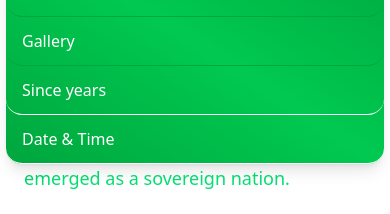
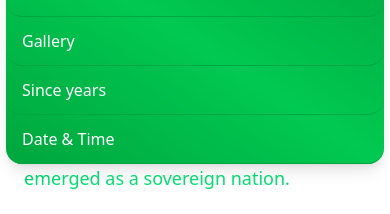
Before and after one commit to TalhaJ30/pakistan-day-project, a React (Vite) app: page / in a window 390 px wide. Both pictures are taken after a click on the button "Toggle mobile menu". Shown: the part 165-379 px from the top of the page. Built offline with nearby package versions, Linux system fonts and the light colour scheme; a web font is replaced by a local one.

Commit message:
added change

```diff
--- a/src/Header.jsx
+++ b/src/Header.jsx
@@ -82,8 +82,8 @@ const Header = ({isMobileMenuOpen , handleSmoothScroll , toggleMobileMenu}) => {
               <a href="#history" onClick={(e) => handleSmoothScroll(e, "history")} className="px-4 py-3 rounded-2xl hover:bg-green-600 transition-colors border-b border-green-600">History</a>
               <a href="#leaders" onClick={(e) => handleSmoothScroll(e, "leaders")} className="px-4 py-3 rounded-2xl  hover:bg-green-600 transition-colors border-b border-green-600">Leaders</a>
               <a href="#gallery" onClick={(e) => handleSmoothScroll(e, "gallery")} className="px-4 py-3 rounded-2xl  hover:bg-green-600 transition-colors border-b border-green-600">Gallery</a>
-              <a href="#countdown" onClick={(e) => handleSmoothScroll(e, "countdown")} className="px-4 py-3 hover:bg-green-600 rounded-2xl  transition-colors border-b"> Since years</a>
-              <a href="#date&time" onClick={(e) => handleSmoothScroll(e, "date&time")} className="px-4 py-3 hover:bg-green-600 rounded-2xl  transition-colors border-b">Date & Time</a>
+              <a href="#countdown" onClick={(e) => handleSmoothScroll(e, "countdown")} className="px-4 py-3 hover:bg-green-600 rounded-2xl  transition-colors border-b border-green-600"> Since years</a>
+              <a href="#date&time" onClick={(e) => handleSmoothScroll(e, "date&time")} className="px-4 py-3 hover:bg-green-600 rounded-2xl  transition-colors border-b border-green-600">Date & Time</a>
             </div>
           </div>
         )}
```
